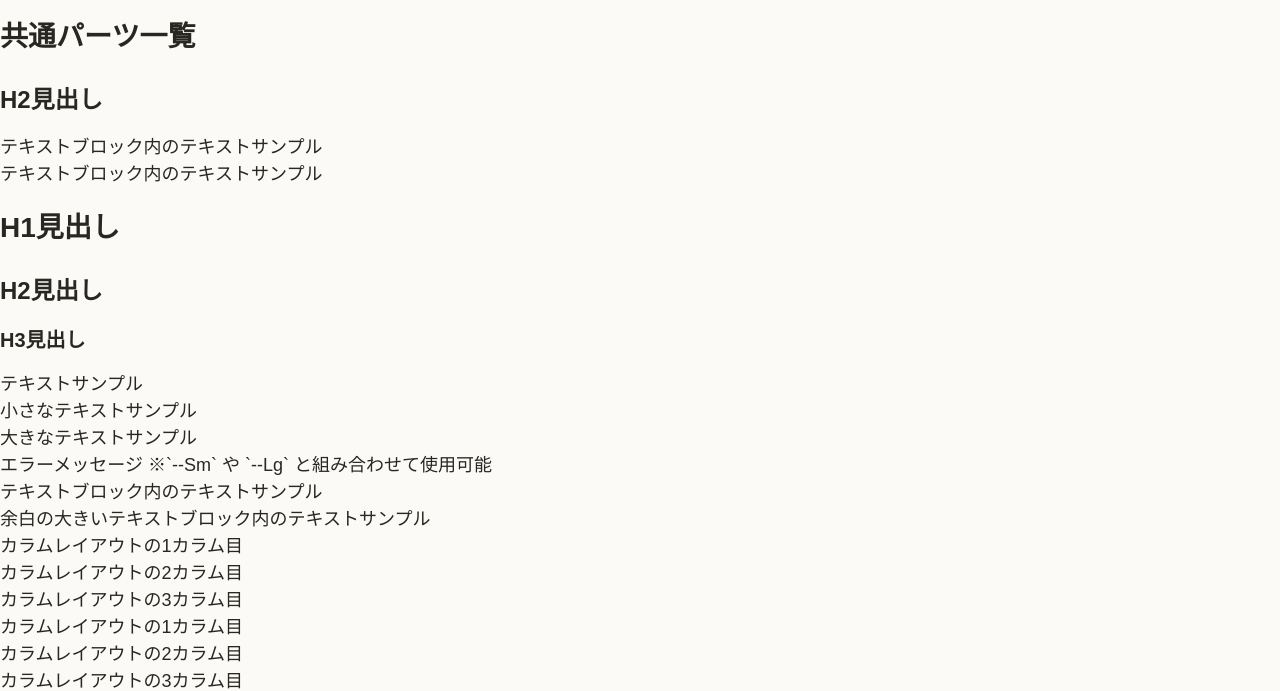
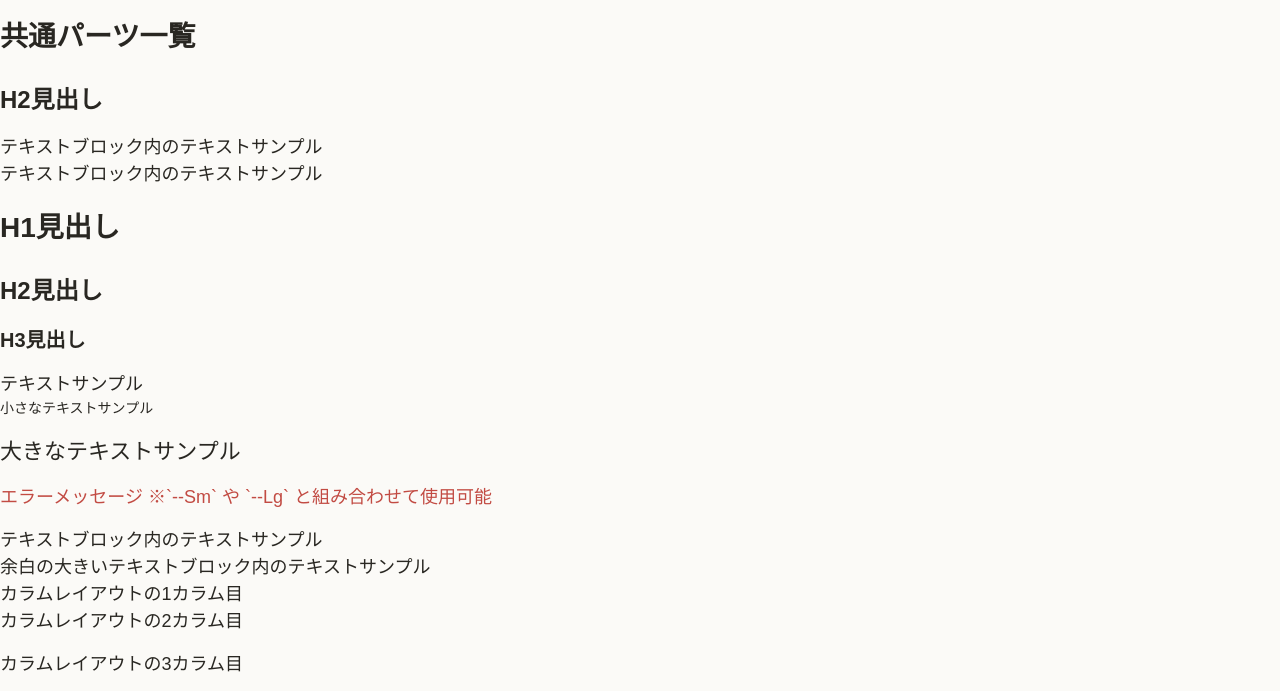
Before and after one commit to knsk-ry/workout-tracker, a website built with Vite: page src/index.html in a window 1280 px wide. Shown: the part 63-754 px from the top of the page. Built offline with nearby package versions, Linux system fonts and the light colour scheme.

Commit message:
feat: テキストパーツの実装

```diff
--- a/src/assets/styles/components.css
+++ b/src/assets/styles/components.css
@@ -19,6 +19,26 @@
 :where(.Heading).--Level3 {
   margin-block-end: var(--spacing-md);
   font-size: var(--font-size-heading-lv3);
+}
+
+/* ------------------------------
+ *  Text
+ */
+
+.Text + .Text {
+  margin-block-end: var(--spacing-md);
+}
+
+:where(.Text).--Sm {
+  font-size: var(--font-size-sm);
+}
+
+:where(.Text).--Lg {
+  font-size: var(--font-size-lg);
+}
+
+:where(.Text).--Error {
+  color: var(--error-color);
 }
 
 /* ------------------------------
```
Also changed, not shown: src/stories/Text.stories.js (added, +48 -0 lines).
